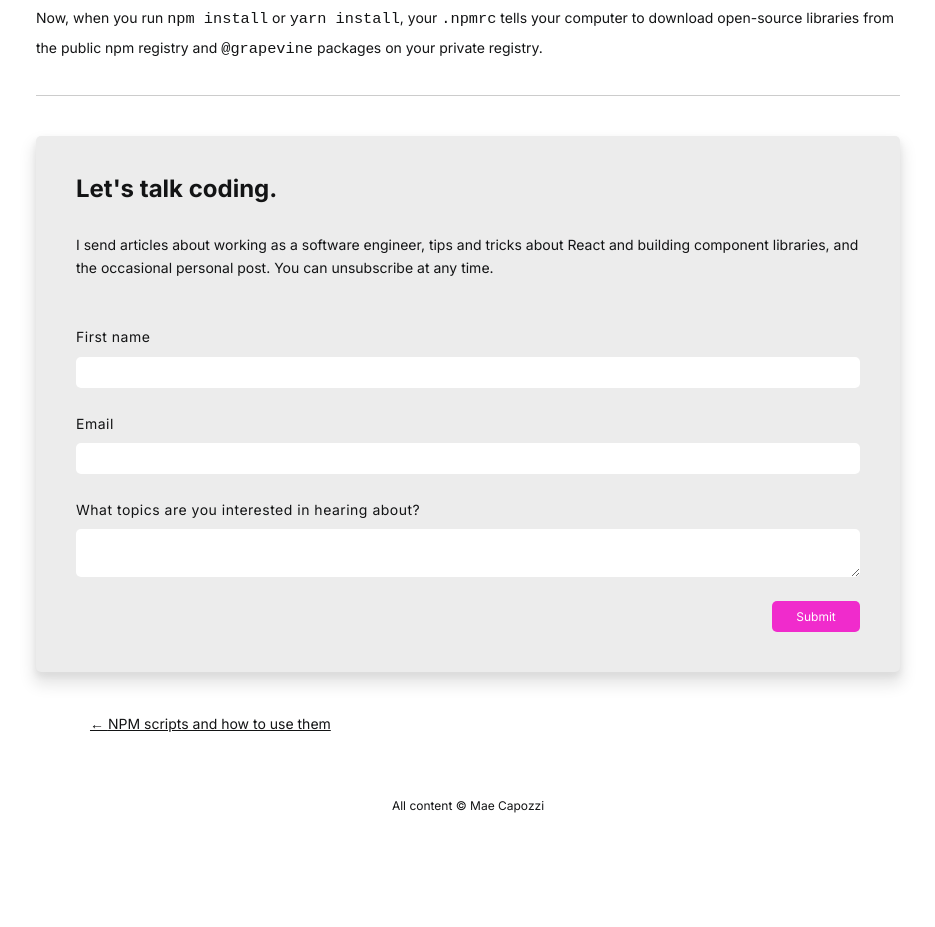
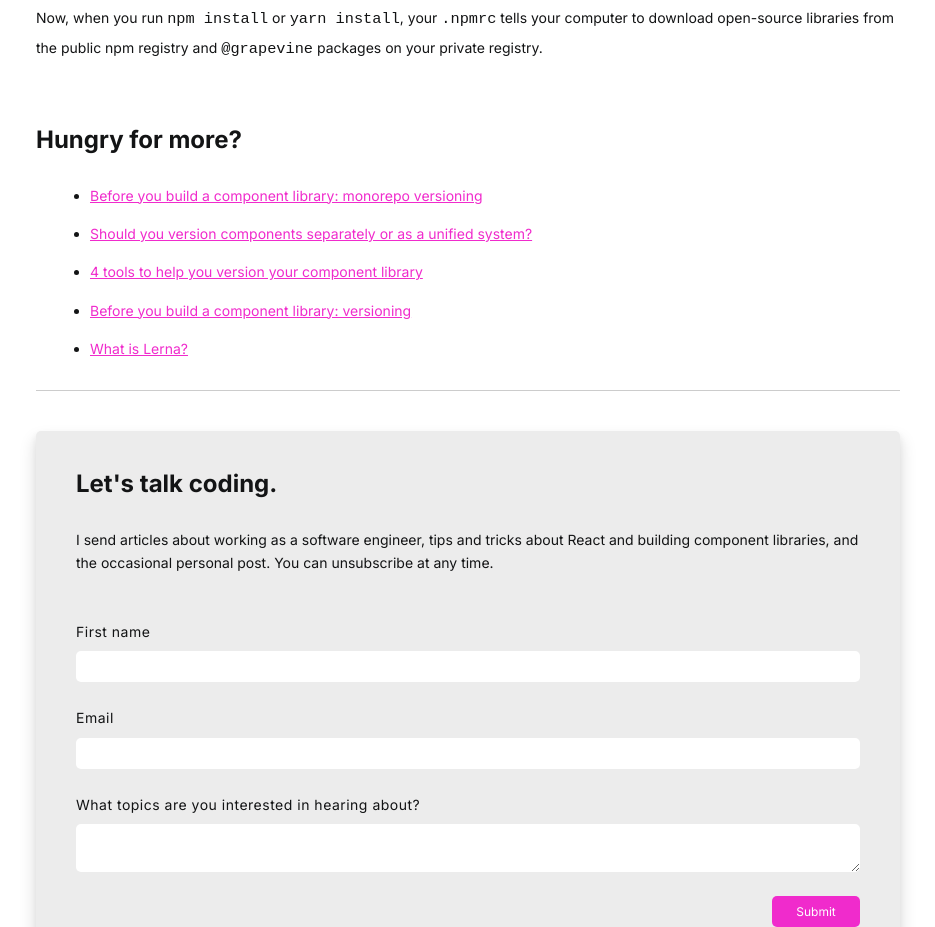
Before and after one commit to maecapozzi/blog, a Gatsby site: page /npm-registries/ in a window 1280 px wide. Shown: the part 1520-2447 px from the top of the page, without its empty margins (172-1107 px from the left). Before the commit the page ends 2352 px from the top, so only its background shows below. Built offline with nearby package versions, Linux system fonts and the light colour scheme; Gatsby itself is replaced by a stand-in of ours; some packages are replaced by stand-ins of ours.

Commit message:
Add extra links

````diff
--- a/content/blog/npm-registries/index.md
+++ b/content/blog/npm-registries/index.md
@@ -48,3 +48,11 @@ always-auth=true
 ```
 
 Now, when you run `npm install` or `yarn install`, your `.npmrc` tells your computer to download open-source libraries from the public npm registry and `@grapevine` packages on your private registry.
+
+## Hungry for more?
+
+- [Before you build a component library: monorepo versioning](https://maecapozzi.com/lerna-monorepo-versioning)
+- [Should you version components separately or as a unified system?](https://maecapozzi.com/version-bundling)
+- [4 tools to help you version your component library](https://maecapozzi.com/4-tools-to-help-you-version-your-component-library)
+- [Before you build a component library: versioning](https://maecapozzi.com/library-versioning)
+- [What is Lerna?](https://maecapozzi.com/what-is-lerna)
````
